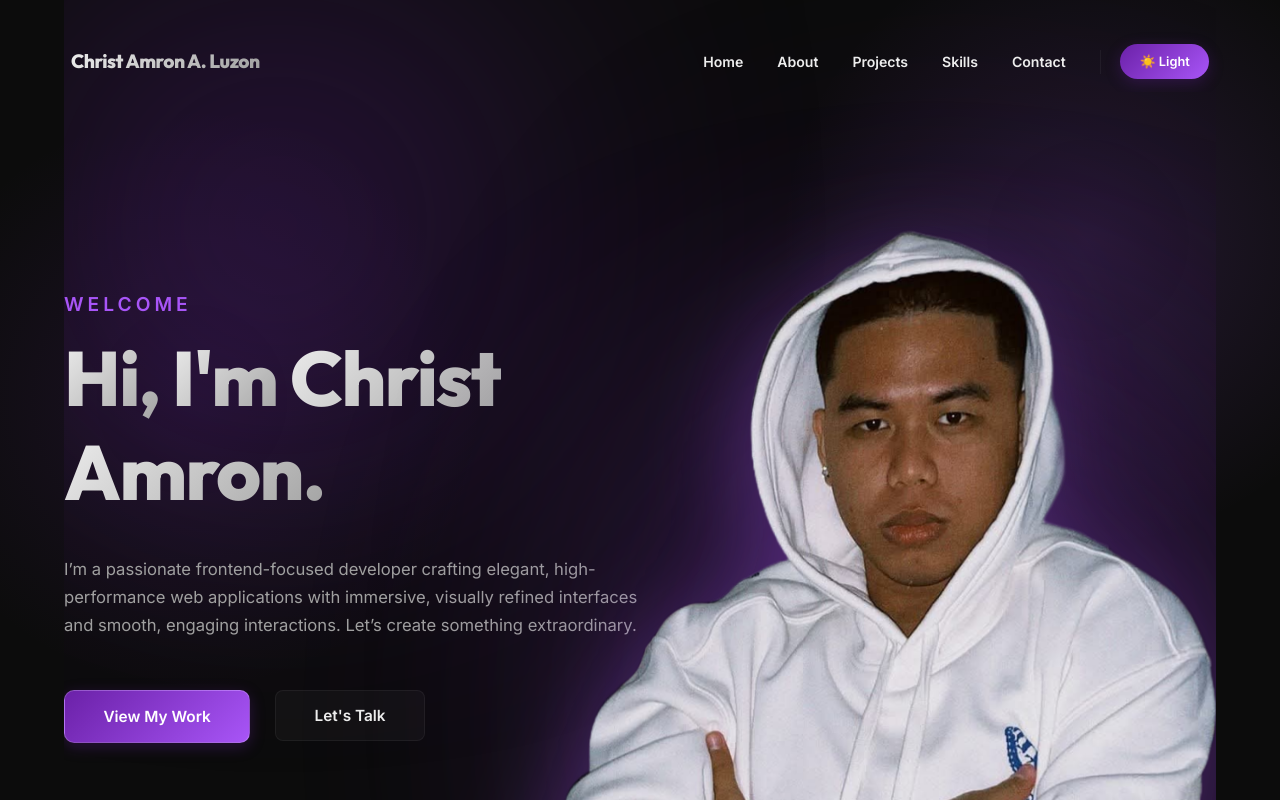
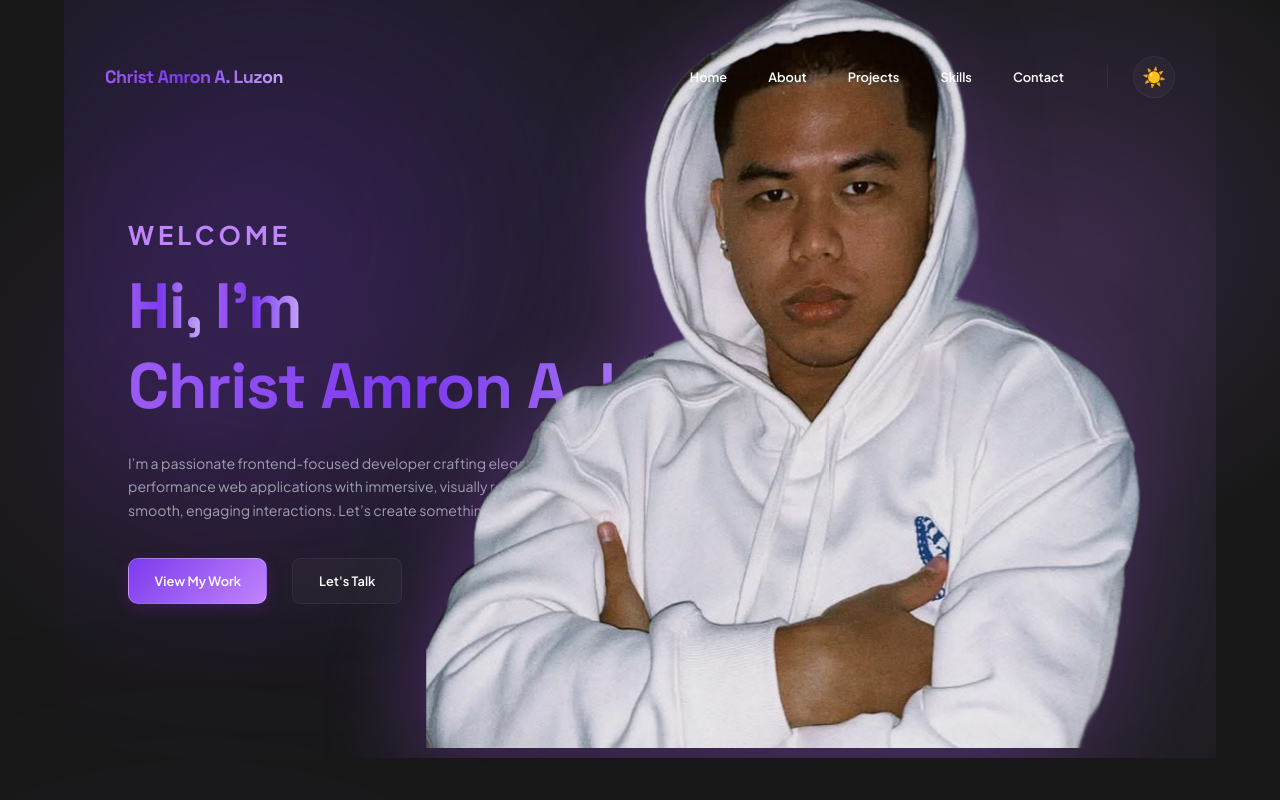
Before and after one commit to Chanluzon/Digital-portfolio, a React (Vite) app in the folder frontend/: page / in a window 1280 px wide. Shown: the top 800 px of the page. Built offline with nearby package versions, Linux system fonts and the light colour scheme; no server answers.

Commit message:
more ui enhancements

```diff
--- a/frontend/src/components/Hero.jsx
+++ b/frontend/src/components/Hero.jsx
@@ -8,7 +8,7 @@ gsap.registerPlugin(ScrollTrigger);
 
 const Hero = () => {
   const container = useRef();
-  const headline = "Hi, I'm Christ Amron.";
+  const headline = "Hi, I'm Christ\u00A0Amron\u00A0A.\u00A0Luzon.";
   const words = headline.split(" ");
 
   useGSAP(() => {
@@ -76,7 +76,7 @@ const Hero = () => {
 
   return (
     <section id="home" ref={container} style={{
-      minHeight: '100vh',
+      minHeight: '95vh',
       display: 'flex',
       position: 'relative',
       overflow: 'hidden' // Keeps parallax inside
@@ -92,18 +92,32 @@ const Hero = () => {
       }}></div>
 
       <div style={{
-        width: '100%', flex: 1, padding: 'clamp(60px, 10vw, 120px) 0 clamp(20px, 5vw, 60px)', position: 'relative', zIndex: 1,
-        display: 'flex', flexDirection: 'row', justifyContent: 'space-between', alignItems: 'center', flexWrap: 'nowrap', gap: 'clamp(10px, 3vw, 60px)'
+        width: '100%', flex: 1, padding: 'clamp(40px, 8vw, 90px) clamp(20px, 5vw, 80px) clamp(20px, 4vw, 40px)', position: 'relative', zIndex: 1,
+        display: 'flex', flexDirection: 'row', justifyContent: 'space-between', alignItems: 'center', flexWrap: 'nowrap', gap: 'clamp(10px, 3vw, 60px)',
+        boxSizing: 'border-box'
       }}>
 
         {/* Left Side: Text Content */}
-        <div style={{ flex: '1 1 55%', display: 'flex', flexDirection: 'column', alignItems: 'flex-start', textAlign: 'left', minWidth: 0 }}>
-          <h2 className="hero-element" style={{ color: 'var(--accent-light)', fontSize: 'clamp(0.8rem, 1.5vw, 1.2rem)', marginBottom: 'clamp(10px, 2vw, 20px)', letterSpacing: 'clamp(2px, 0.5vw, 4px)', textTransform: 'uppercase', fontWeight: 600 }}>
+        <div style={{ flex: '1 1 55%', display: 'flex', flexDirection: 'column', alignItems: 'flex-start', textAlign: 'left', minWidth: 0, marginTop: '2vh' }}>
+          <h2 className="hero-element" style={{ color: 'var(--accent-light)', fontSize: 'clamp(1rem, 2vw, 1.8rem)', marginBottom: 'clamp(10px, 2vw, 20px)', letterSpacing: 'clamp(2px, 0.5vw, 4px)', textTransform: 'uppercase', fontWeight: 700 }}>
             Welcome
           </h2>
 
           {/* Animated Word Staggering Headline */}
-          <h1 className="heading-display text-gradient" style={{ fontSize: 'clamp(2.5rem, 6vw, 7.5rem)', marginBottom: 'clamp(15px, 3vw, 35px)', margin: '0', lineHeight: 1.1 }}>
+          <h1
+            className="heading-display text-gradient"
+            style={{
+              fontSize: 'clamp(2rem, 5vw, 5.5rem)',
+              marginBottom: 'clamp(10px, 2vw, 25px)',
+              margin: '0',
+              lineHeight: 1.1,
+              position: 'relative',
+              zIndex: 1,
+              transition: 'transform 0.4s cubic-bezier(0.175, 0.885, 0.32, 1.275)'
+            }}
+            onMouseOver={(e) => { e.currentTarget.style.zIndex = 50; e.currentTarget.style.transform = 'scale(1.03) translateX(15px)'; }}
+            onMouseOut={(e) => { e.currentTarget.style.zIndex = 1; e.currentTarget.style.transform = 'scale(1) translateX(0)'; }}
+          >
             {words.map((word, i) => (
               <span key={i} className="hero-word-wrapper" style={{ display: 'inline-block', overflow: 'hidden', paddingInlineEnd: 'clamp(5px, 1vw, 20px)' }}>
                 <span className="hero-word text-gradient" style={{ display: 'inline-block', paddingBottom: '10px' }}>{word}</span>
@@ -111,7 +125,7 @@ const Hero = () => {
             ))}
           </h1>
 
-          <p className="hero-element" style={{ fontSize: 'clamp(0.85rem, 1.3vw, 1.25rem)', color: 'var(--text-secondary)', marginBottom: '50px', lineHeight: 1.7, maxWidth: '650px', margin: 'clamp(15px, 3vw, 30px) 0 clamp(20px, 4vw, 50px)' }}>
+          <p className="hero-element" style={{ fontSize: 'clamp(0.8rem, 1.1vw, 1.1rem)', color: 'var(--text-secondary)', marginBottom: '30px', lineHeight: 1.7, maxWidth: '650px', margin: 'clamp(10px, 2vw, 20px) 0 clamp(15px, 3vw, 35px)' }}>
             I’m a passionate frontend-focused developer crafting elegant, high-performance web applications with immersive, visually refined interfaces and smooth, engaging interactions. Let’s create something extraordinary.
           </p>
 
@@ -120,7 +134,7 @@ const Hero = () => {
               <button className="btn-primary"
                 onMouseMove={enableMagnetic}
                 onMouseLeave={resetMagnetic}
-                style={{ padding: 'clamp(10px, 1.5vw, 16px) clamp(20px, 3vw, 45px)', fontSize: 'clamp(0.85rem, 1.2vw, 1.15rem)' }}>
+                style={{ padding: 'clamp(8px, 1.2vw, 14px) clamp(16px, 2vw, 32px)', fontSize: 'clamp(0.8rem, 1vw, 1rem)' }}>
                 View My Work
               </button>
             </a>
@@ -129,7 +143,7 @@ const Hero = () => {
                 onMouseMove={enableMagnetic}
                 onMouseLeave={resetMagnetic}
                 style={{
-                padding: 'clamp(10px, 1.5vw, 15px) clamp(20px, 3vw, 45px)', fontSize: 'clamp(0.85rem, 1.2vw, 1.15rem)', background: 'rgba(255, 255, 255, 0.03)', cursor: 'pointer', color: 'var(--text-primary)',
+                  padding: 'clamp(8px, 1.2vw, 14px) clamp(16px, 2vw, 32px)', fontSize: 'clamp(0.8rem, 1vw, 1rem)', background: 'rgba(255, 255, 255, 0.03)', cursor: 'pointer', color: 'var(--text-primary)',
                   fontWeight: 600, fontFamily: 'var(--font-sans)', border: '1px solid var(--glass-border)',
                   borderRadius: '8px', transition: 'background-color 0.3s ease, border-color 0.3s ease'
                 }}
@@ -143,31 +157,31 @@ const Hero = () => {
         </div>
 
         {/* Right Side: Image Content */}
-        <div className="hero-element" style={{ flex: '0 0 45%', display: 'flex', justifyContent: 'flex-end', position: 'relative', alignSelf: 'flex-end', minWidth: 0 }}>
+        <div className="hero-element" style={{ flex: '0 0 45%', display: 'flex', justifyContent: 'flex-end', position: 'relative', alignSelf: 'flex-end', minWidth: 0, zIndex: 5 }}>
           {/* Subtle glow directly behind the image */}
           <div style={{
-            position: 'absolute', top: '20%', right: '0', width: '100%', height: '100%',
+            position: 'absolute', top: '0', right: '0', width: '100%', height: '100%',
             background: 'var(--accent)', filter: 'blur(150px)', opacity: 0.3, borderRadius: '50%', zIndex: -1
           }}></div>
 
+          <div style={{ position: 'absolute', bottom: 'clamp(-30px, -4vw, -60px)', right: '-15%', pointerEvents: 'none', display: 'flex', justifyContent: 'flex-end', zIndex: 0 }}>
             <img
               src={profileImg}
               alt="Christ Amron"
               style={{
-              width: '160%',
+                height: '110vh',
                 maxWidth: 'none',
-              marginRight: '-15%',
-              marginBottom: 'clamp(-30px, -4vw, -60px)', // Counters the padding to dock precisely to bottom edge
                 objectFit: 'contain',
-              objectPosition: 'bottom right',
                 filter: 'drop-shadow(-20px 20px 50px rgba(168, 85, 247, 0.3))',
                 transform: 'perspective(1200px) rotateY(-8deg)',
                 transformOrigin: 'bottom right',
-              transition: 'transform 0.5s cubic-bezier(0.16, 1, 0.3, 1)'
+                transition: 'transform 0.5s cubic-bezier(0.16, 1, 0.3, 1)',
+                pointerEvents: 'auto'
               }}
               onMouseOver={(e) => e.target.style.transform = 'perspective(1200px) rotateY(0deg) scale(1.05)'}
               onMouseOut={(e) => e.target.style.transform = 'perspective(1200px) rotateY(-8deg) scale(1)'}
             />
+          </div>
         </div>
 
       </div>
--- a/frontend/src/components/Navbar.jsx
+++ b/frontend/src/components/Navbar.jsx
@@ -25,24 +25,20 @@ const Navbar = () => {
 
 
   return (
-    <div style={{ display: 'flex', justifyContent: 'center', width: '100%', position: 'fixed', top: scrolled ? '20px' : '30px', left: 0, zIndex: 100, transition: 'all 0.4s cubic-bezier(0.16, 1, 0.3, 1)' }}>
+    <div style={{ display: 'flex', justifyContent: 'center', width: '100%', position: 'fixed', top: scrolled ? '20px' : '40px', left: 0, zIndex: 100, transition: 'all 0.5s cubic-bezier(0.16, 1, 0.3, 1)' }}>
       <header
         className="glass-panel"
         style={{
-          width: scrolled ? 'clamp(90%, 95vw, 1200px)' : 'clamp(95%, 98vw, 1200px)',
-          maxWidth: '1200px',
-          padding: 'clamp(8px, 1.5vw, 12px) clamp(10px, 3vw, 30px)',
+          width: 'clamp(90%, 95vw, 1100px)',
+          padding: scrolled ? '10px 25px' : '15px 40px',
           display: 'flex',
           justifyContent: 'space-between',
           alignItems: 'center',
-          flexWrap: 'nowrap',
-          overflowX: 'auto',
-          scrollbarWidth: 'none', // Hides scrollbar on Firefox for ultra-narrow screens
-          transition: 'all 0.4s cubic-bezier(0.16, 1, 0.3, 1)',
+          transition: 'all 0.5s cubic-bezier(0.16, 1, 0.3, 1)',
           borderRadius: '100px',
           background: scrolled ? 'var(--glass-bg)' : 'transparent',
           border: scrolled ? '1px solid var(--glass-border)' : '1px solid transparent',
-          boxShadow: scrolled ? '0 10px 40px rgba(0,0,0,0.2)' : 'none',
+          boxShadow: scrolled ? '0 10px 40px rgba(0,0,0,0.1)' : 'none',
           backdropFilter: scrolled ? 'blur(24px)' : 'none',
           WebkitBackdropFilter: scrolled ? 'blur(24px)' : 'none'
         }}
@@ -50,22 +46,22 @@ const Navbar = () => {
         <div
           className="heading-display text-gradient"
           style={{
-            fontSize: 'clamp(0.8rem, 1.5vw, 1.4rem)',
+            fontSize: 'clamp(1rem, 1.4vw, 1.5rem)',
             cursor: 'pointer',
             letterSpacing: '-0.5px',
             whiteSpace: 'nowrap',
-            transition: 'all 0.3s cubic-bezier(0.16, 1, 0.3, 1)',
+            transition: 'all 0.3s ease',
             display: 'inline-block'
           }}
           onClick={() => window.scrollTo(0, 0)}
-          onMouseOver={(e) => { e.currentTarget.style.transform = 'scale(1.05)'; e.currentTarget.style.letterSpacing = '0px'; }}
-          onMouseOut={(e) => { e.currentTarget.style.transform = 'scale(1)'; e.currentTarget.style.letterSpacing = '-0.5px'; }}
+          onMouseOver={(e) => e.currentTarget.style.opacity = '0.8'}
+          onMouseOut={(e) => e.currentTarget.style.opacity = '1'}
         >
           Christ Amron A. Luzon
         </div>
 
-        <div style={{ display: 'flex', alignItems: 'center', gap: 'clamp(0.5rem, 1.5vw, 1.5rem)', flexWrap: 'nowrap' }}>
-          <nav style={{ display: 'flex', gap: 'clamp(0rem, 0.3vw, 0.2rem)', alignItems: 'center', flexWrap: 'nowrap' }}>
+        <div style={{ display: 'flex', alignItems: 'center', gap: 'clamp(10px, 2vw, 25px)' }}>
+          <nav style={{ display: 'flex', gap: '5px', alignItems: 'center', display: 'flex' }}>
             {['Home', 'About', 'Projects', 'Skills', 'Contact'].map((item) => (
               <a
                 key={item}
@@ -73,15 +69,15 @@ const Navbar = () => {
                 style={{
                   color: 'var(--text-primary)',
                   textDecoration: 'none',
-                  fontSize: 'clamp(0.65rem, 1.1vw, 0.95rem)',
+                  fontSize: 'clamp(0.75rem, 1vw, 0.95rem)',
                   fontWeight: 600,
                   whiteSpace: 'nowrap',
-                  padding: 'clamp(5px, 1vw, 10px) clamp(6px, 1.2vw, 18px)',
+                  padding: '8px 18px',
                   borderRadius: '100px',
-                  transition: 'all 0.3s cubic-bezier(0.16, 1, 0.3, 1)',
+                  transition: 'all 0.3s ease',
                 }}
-                onMouseOver={(e) => { e.target.style.background = 'var(--glass-hover)'; e.target.style.transform = 'scale(1.05)'; e.target.style.color = 'var(--accent-light)'; }}
-                onMouseOut={(e) => { e.target.style.background = 'transparent'; e.target.style.transform = 'scale(1)'; e.target.style.color = 'var(--text-primary)'; }}
+                onMouseOver={(e) => { e.target.style.background = 'var(--glass-hover)'; e.target.style.color = 'var(--text-primary)'; }}
+                onMouseOut={(e) => { e.target.style.background = 'transparent'; }}
               >
                 {item}
               </a>
@@ -94,16 +90,25 @@ const Navbar = () => {
           <button
             onClick={toggleTheme}
             style={{
-              background: 'linear-gradient(135deg, var(--accent), var(--accent-light))', border: 'none', color: '#fff',
-              padding: 'clamp(6px, 1vw, 10px) clamp(10px, 1.5vw, 20px)', borderRadius: '100px', cursor: 'pointer', fontFamily: 'var(--font-sans)', fontWeight: 600,
-              transition: 'all 0.3s cubic-bezier(0.16, 1, 0.3, 1)', display: 'flex', alignItems: 'center', gap: 'clamp(4px, 1vw, 8px)', fontSize: 'clamp(0.65rem, 1vw, 0.85rem)',
-              whiteSpace: 'nowrap', flexShrink: 0,
-              boxShadow: '0 4px 15px rgba(107, 33, 168, 0.3)'
+              background: 'var(--glass-bg)',
+              border: '1px solid var(--glass-border)',
+              color: 'var(--text-primary)',
+              width: '42px',
+              height: '42px',
+              borderRadius: '50%',
+              cursor: 'pointer',
+              display: 'flex',
+              alignItems: 'center',
+              justifyContent: 'center',
+              transition: 'all 0.3s cubic-bezier(0.16, 1, 0.3, 1)',
+              fontSize: '1.2rem',
+              flexShrink: 0
             }}
-            onMouseOver={(e) => { e.currentTarget.style.transform = 'scale(1.05) translateY(-2px)'; e.currentTarget.style.boxShadow = '0 6px 20px rgba(168, 85, 247, 0.5)'; }}
-            onMouseOut={(e) => { e.currentTarget.style.transform = 'scale(1) translateY(0)'; e.currentTarget.style.boxShadow = '0 4px 15px rgba(107, 33, 168, 0.3)'; }}
+            onMouseOver={(e) => { e.currentTarget.style.transform = 'rotate(15deg) scale(1.1)'; e.currentTarget.style.background = 'var(--accent-light)'; e.currentTarget.style.borderColor = 'transparent'; e.currentTarget.style.boxShadow = '0 4px 15px rgba(168, 85, 247, 0.4)'; }}
+            onMouseOut={(e) => { e.currentTarget.style.transform = 'rotate(0deg) scale(1)'; e.currentTarget.style.background = 'var(--glass-bg)'; e.currentTarget.style.borderColor = 'var(--glass-border)'; e.currentTarget.style.boxShadow = 'none'; }}
+            title="Toggle Theme"
           >
-            {theme === 'dark' ? '☀️ Light' : '🌙 Dark'}
+            {theme === 'dark' ? '☀️' : '🌙'}
           </button>
         </div>
       </header>
--- a/frontend/src/index.css
+++ b/frontend/src/index.css
@@ -1,18 +1,18 @@
-@import url('https://fonts.googleapis.com/css2?family=Inter:wght@300;400;500;600;700&family=Outfit:wght@400;600;800&display=swap');
+@import url('https://fonts.googleapis.com/css2?family=Plus+Jakarta+Sans:wght@300;400;500;600;700;800&family=Space+Grotesk:wght@400;600;700&display=swap');
 
 :root {
   --bg-color: #050505;
-  --text-primary: #ededed;
-  --text-secondary: #a0a0a0;
-  --accent: #6b21a8;
-  --accent-light: #a855f7;
+  --text-primary: #ffffff;
+  --text-secondary: #a0a0b0;
+  --accent: #7c3aed;
+  --accent-light: #c084fc;
 
   --glass-bg: rgba(255, 255, 255, 0.03);
   --glass-border: rgba(255, 255, 255, 0.05);
   --glass-hover: rgba(255, 255, 255, 0.08);
 
-  --font-sans: 'Inter', sans-serif;
-  --font-display: 'Outfit', sans-serif;
+  --font-sans: 'Plus Jakarta Sans', sans-serif;
+  --font-display: 'Space Grotesk', sans-serif;
 }
 
 [data-theme='light'] {
@@ -102,15 +102,23 @@ body {
 
 /* Typography Classes */
 .text-gradient {
-  background: linear-gradient(135deg, var(--text-primary), var(--text-secondary));
+  background: linear-gradient(90deg, #ffffff, var(--accent-light), var(--accent), #ffffff);
+  background-size: 300% auto;
   -webkit-background-clip: text;
   -webkit-text-fill-color: transparent;
   background-clip: text;
+  animation: shimmer 8s linear infinite;
+}
+
+@keyframes shimmer {
+  to {
+    background-position: 300% center;
+  }
 }
 
 .heading-display {
   font-family: var(--font-display);
-  font-weight: 800;
+  font-weight: 700;
   line-height: 1.1;
   letter-spacing: -0.02em;
 }
```
Lines whose indentation alone changed are shown as unchanged.
